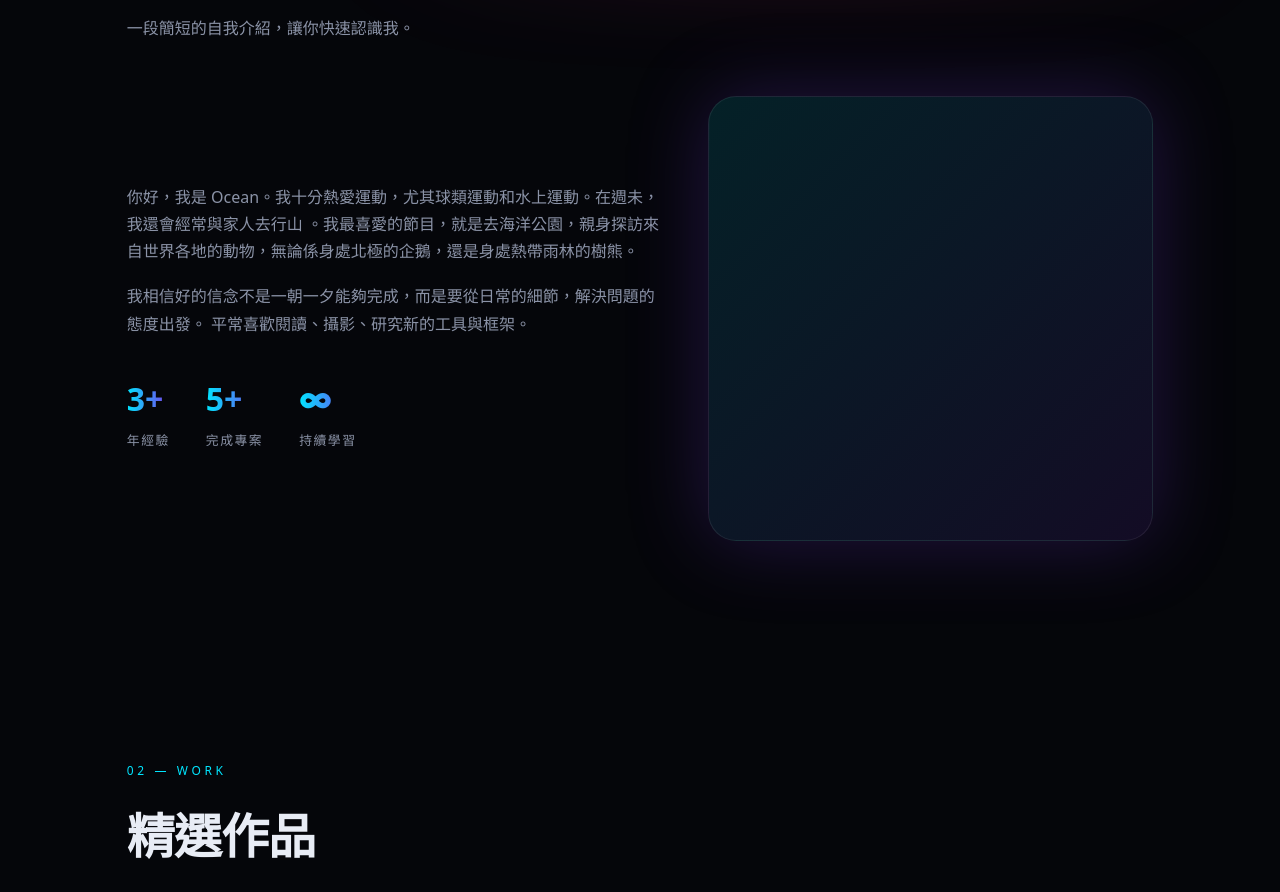
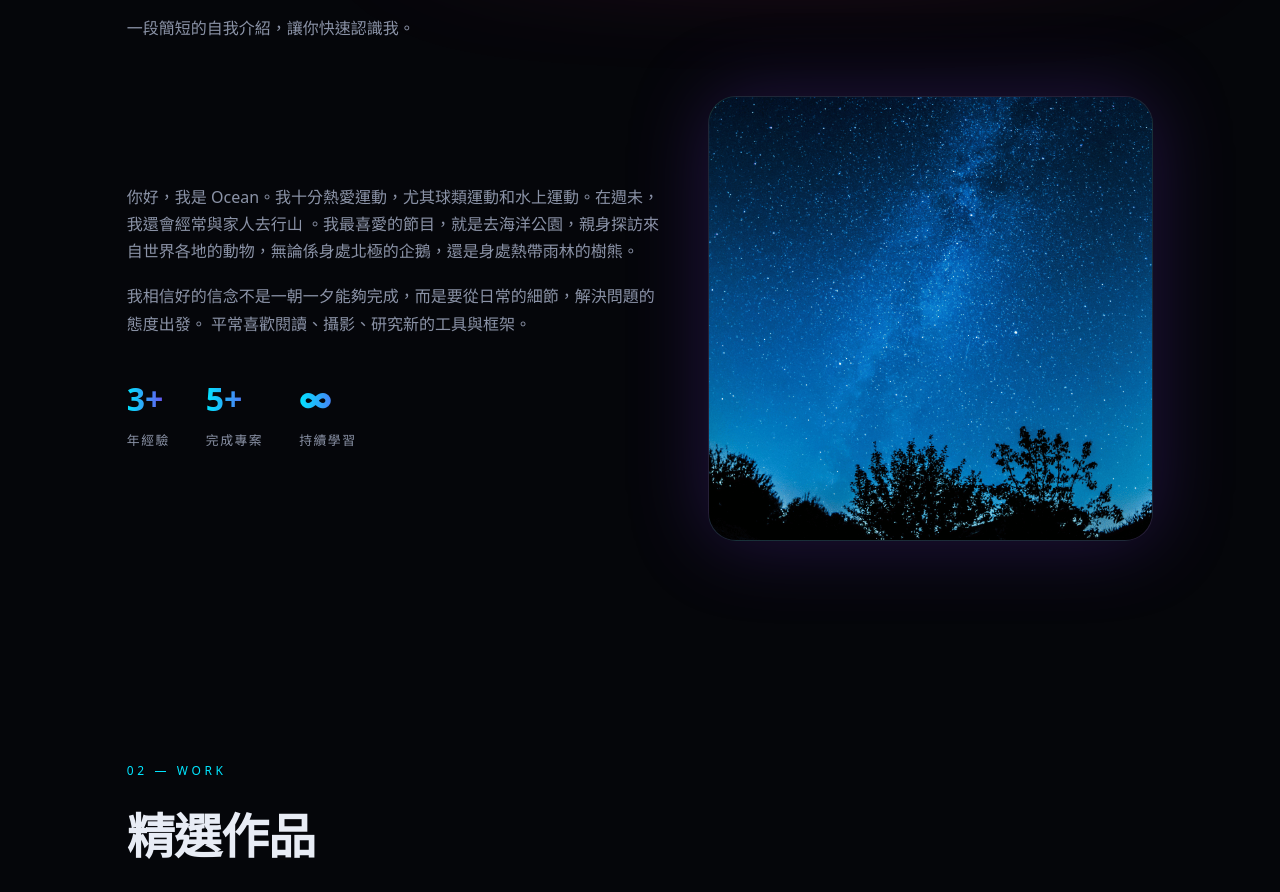
Before and after one commit to thebocean-alt/007, a plain HTML site: page index.html in a window 1280 px wide. Shown: the part 1029-1921 px from the top of the page. Drawn offline with Linux system fonts and the light colour scheme.

Commit message:
Update index.html

```diff
--- a/index.html
+++ b/index.html
@@ -331,6 +331,12 @@
     color: rgba(255,255,255,.9);
     box-shadow: 0 0 80px rgba(124,58,237,.25);
   }
+  .avatar-box img {
+    width:100%;
+    height:100%;
+    object-fit: cover;
+    display: block;
+  }
 
   .avatar-box::after {
     content: "";
@@ -607,7 +613,9 @@
       </div>
     </div>
 
-    <div class="avatar-box reveal"></div>
+    <div class="avatar-box reveal">
+      <img src="avatrr.jpg"/>
+    </div>
   </div>
 </section>
 
@@ -618,7 +626,6 @@
     <h2>精選作品</h2>
     <p class="section-desc">每個專案都代表一次對細節的堅持。</p>
   </div>
-
   <div class="projects">
     <article class="card reveal">
       <div class="num">PROJECT 01</div>
```
